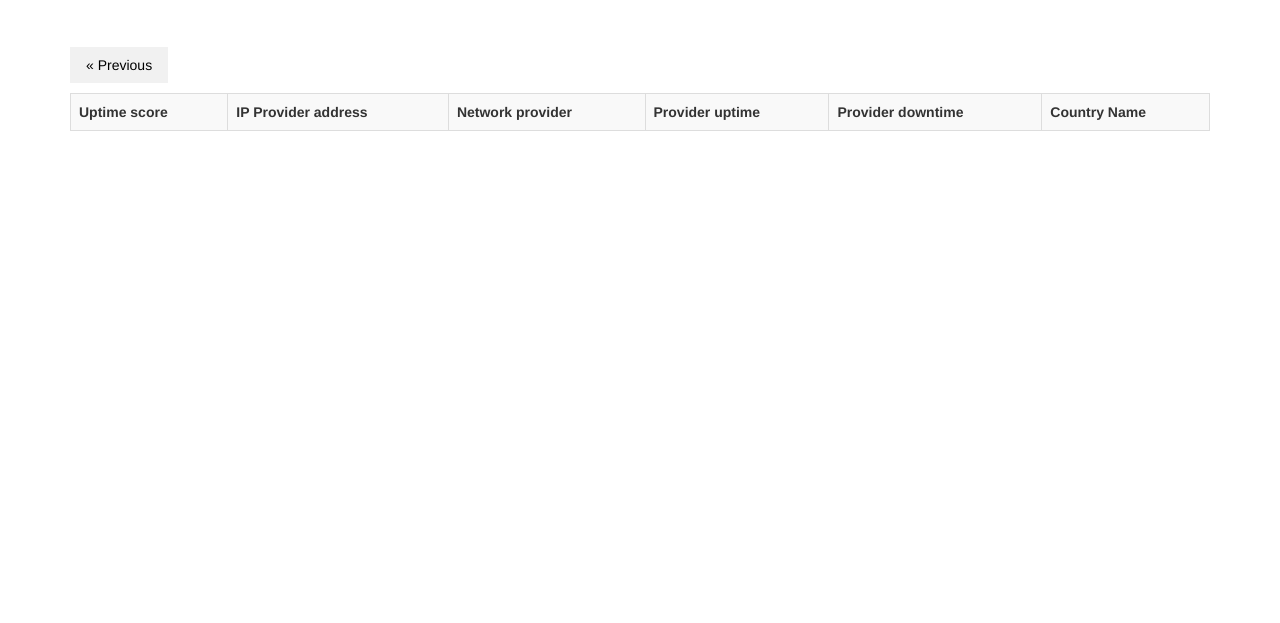
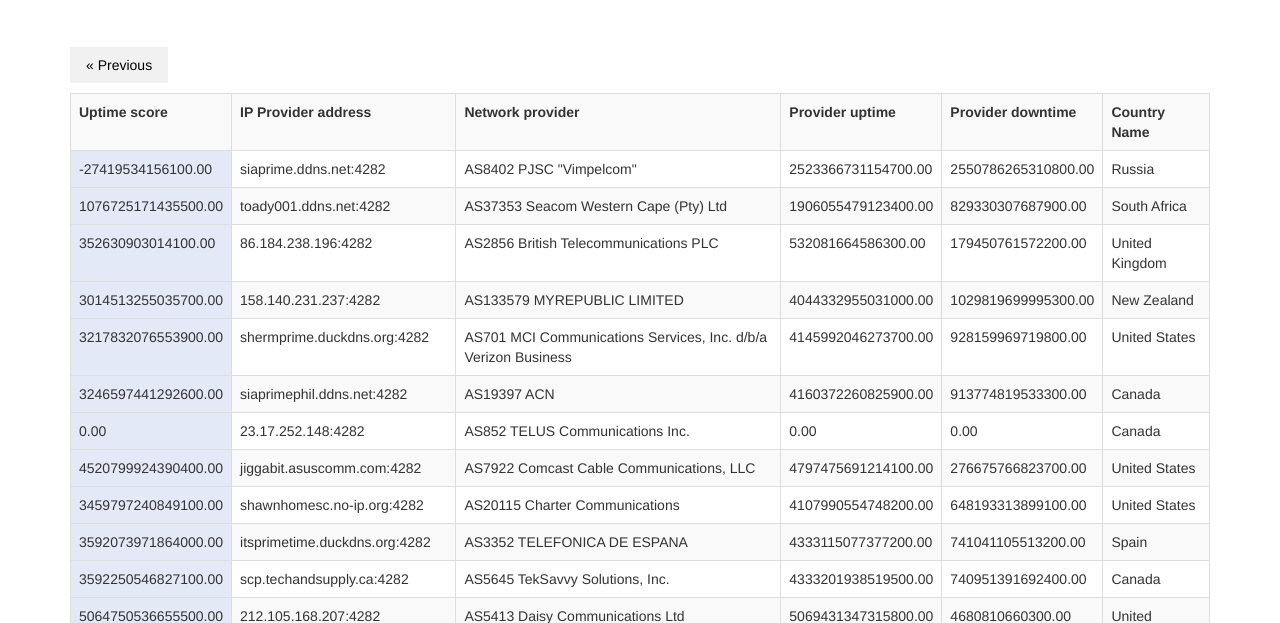
Before and after one commit to Vladarmaster/scprimekoh, a plain HTML site: page uptime.html in a window 1280 px wide. Shown: the part 177-800 px from the top of the page. Drawn offline with nearby package versions, Linux system fonts and the light colour scheme.

Commit message:
Update uptime.html

```diff
--- a/uptime.html
+++ b/uptime.html
@@ -122,7 +122,7 @@
   </div>
 <script>
   $(document).ready(function(){
-        $.getJSON("adon.json", function(data){
+        $.getJSON("adon1.json", function(data){
 		var employee_data = '';
         $.each(data, function(key, value){
 		value.historicuptime = parseFloat(value.historicuptime).toFixed(2);
```
